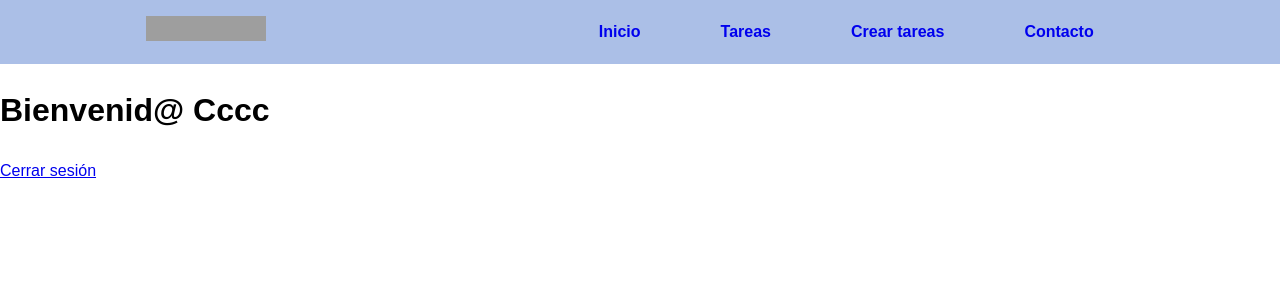
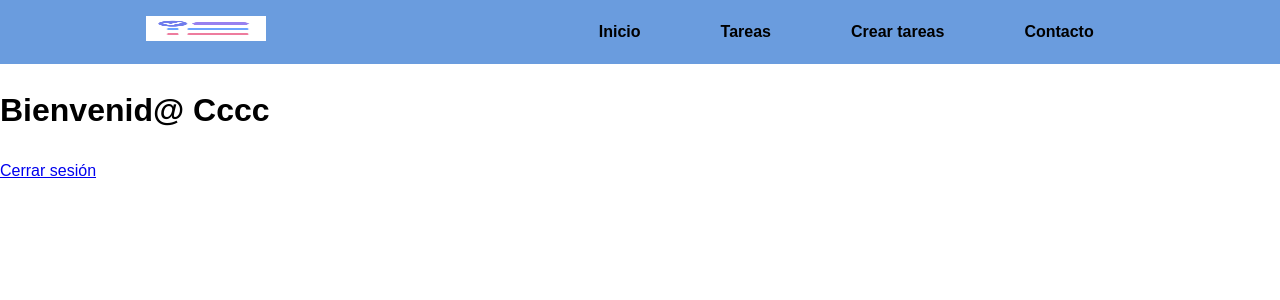
Before and after one commit to Sofict2006/Proyecto-Final-JC, a PHP site: page /dashboard.php in a window 1280 px wide. Shown: the top 300 px of the page. Run offline with PHP 8.4, Linux system fonts and the light colour scheme; a user stored in the database is signed in; grey boxes are pictures that could not be loaded.

Commit message:
Actualización estilos

```diff
--- a/css/dashboard.css
+++ b/css/dashboard.css
@@ -29,7 +29,7 @@ nav {
     align-items: center;
     justify-content: space-around;
     min-height: 8vh;
-    background-color: rgb(171, 191, 231);
+    background-color: #6a9cde;
 }
 
 .hola {
@@ -59,17 +59,20 @@ nav {
     padding: 0 40px;
     list-style-type: none;
     transition: 0.3s;
+    height: 100%;
 }
 
 .enlaces_menu li a {
     text-decoration: none;
     font-size: 1rem;
     font-weight: 600;
+    color: black;
 }
 
 .enlaces_menu li:hover {
-    background-color: blue;
+    background-color: #5783bc;
 }
+
 
 /* Menu Responsive */
 
@@ -96,7 +99,7 @@ nav {
     }
 
     .enlaces_menu{
-        background-color: blueviolet;
+        background-color: rgb(0, 0, 0);
         flex-direction: column;
         justify-content: space-around;
         align-items: center;
--- a/dashboard.php
+++ b/dashboard.php
@@ -10,7 +10,8 @@ if(!isset($_SESSION['correo'])){
 <html lang="es">
 <head>
     <link rel="stylesheet" href="css/dashboard.css">
-    <link rel="icon" type="image/jpg" href="img/favicon.png" />
+
+    <link rel="icon" type="image/png" href="img/favicon.png" />
 
 
     <meta charset="UTF-8">
@@ -21,7 +22,7 @@ if(!isset($_SESSION['correo'])){
     <header>
         <nav>
             <a href="#">
-                <img class="logo" src="logo-png" alt="">
+                <img class="logo" src="img/favicon.png" alt="">
             </a>
             <ul class="enlaces_menu">
                 <li><a href="dashboard.php?mod=inicio">Inicio</a></li>
```
